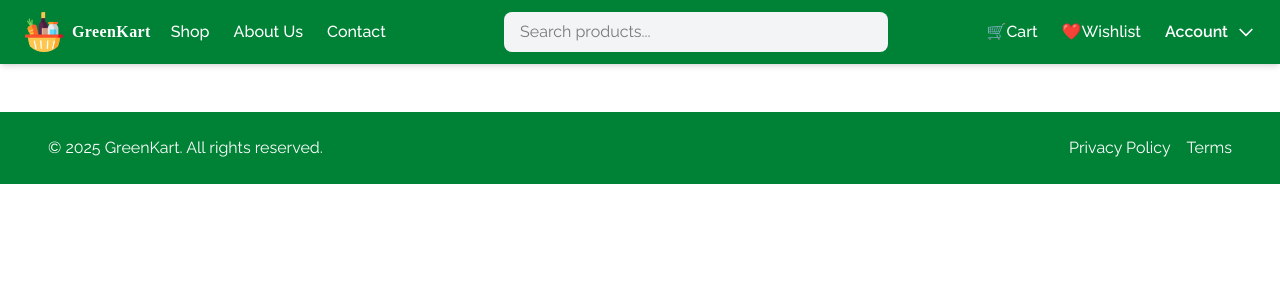
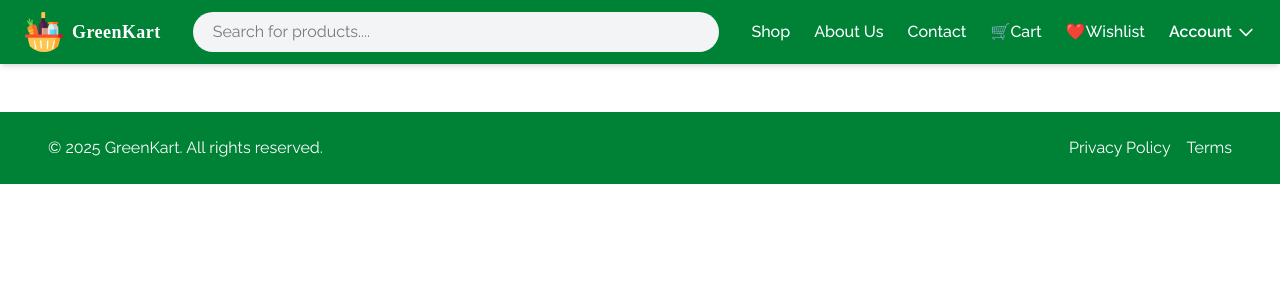
Before and after one commit to subhra2056/grocery-app-project-using-flask-tailwind-css, a Flask app: template website/templates/base.html in a window 1280 px wide. Shown: the top 300 px of the page. Run offline with Flask 3, Linux system fonts and the light colour scheme; the template is opened without the code that fills it, so the values that code supplies are empty; some web fonts are replaced.

Commit message:
changed the base.html

```diff
--- a/website/templates/base.html
+++ b/website/templates/base.html
@@ -27,62 +27,89 @@
 
 <body class="bg-white">
   <!-- Navbar -->
-  <nav class="bg-green-700 text-white px-6 py-3 shadow-md relative z-50">
-    <div class="max-w-7xl mx-auto flex items-center justify-between">
+  <nav class="bg-green-700 text-white shadow-md relative z-50">
+    <div class="max-w-7xl mx-auto flex items-center justify-between px-6 py-3">
 
+      <!-- LEFT: Logo -->
       <div class="flex items-center space-x-2">
         <img src="../static/images/food.png" alt="GreenKart Logo" class="h-10 w-10 rounded-full">
-        <span class="logo-font font-bold tracking-wide">GreenKart</span>
+        <span class="logo-font font-bold tracking-wide text-lg">GreenKart</span>
       </div>
 
-      <div class="px-5 flex items-center space-x-6">
-        <a href="/about" class="hover:text-gray-200 font-medium">Shop</a>
-        <a href="/contact" class="hover:text-gray-200 font-medium">About Us</a>
-        <a href="/contact" class="hover:text-gray-200 font-medium">Contact</a>
+      <!-- CENTER: Search bar (hidden on small screens) -->
+      <div class="hidden md:flex flex-1 px-8">
+        <div class="relative w-full">
+          <input type="text" placeholder="Search for products...."
+            class="w-full px-5 py-2 rounded-full text-black bg-gray-100 focus:outline-none focus:ring-2 focus:ring-green-400">
+
+        </div>
       </div>
 
-      <div class="flex-1 flex justify-center">
-        <input type="text" placeholder="Search products..."
-          class="w-full md:w-96 px-4 py-2 rounded-lg text-black focus:outline-none focus:ring-2 focus:ring-green-400 bg-gray-100">
-      </div>
+      <!-- RIGHT: Links (desktop) -->
+      <div class="hidden md:flex items-center space-x-6 font-medium">
+        <a href="/shop" class="hover:text-gray-200">Shop</a>
+        <a href="/about" class="hover:text-gray-200">About Us</a>
+        <a href="/contact" class="hover:text-gray-200">Contact</a>
 
-      <div class="flex items-center space-x-6">
-        <a href="/cart" class="hover:text-gray-200 font-medium flex items-center space-x-1">
+        <a href="/cart" class="flex items-center hover:text-gray-200 space-x-1">
           🛒 <span class="hidden md:inline">Cart</span>
         </a>
-        <a href="/wishlist" class="hover:text-gray-200 font-medium flex items-center space-x-1">
+        <a href="/wishlist" class="flex items-center hover:text-gray-200 space-x-1">
           ❤️ <span class="hidden md:inline">Wishlist</span>
         </a>
 
         <!-- Account Dropdown -->
         <div class="relative group">
-          <button class="flex items-center space-x-2 focus:outline-none hover:text-gray-200 font-semibold">
+          <button class="flex items-center space-x-1 hover:text-gray-200 font-semibold">
             <span class="hidden md:inline">Account</span>
             <svg class="w-5 h-5" fill="none" stroke="currentColor" stroke-width="2" viewBox="0 0 24 24">
               <path stroke-linecap="round" stroke-linejoin="round" d="M19 9l-7 7-7-7" />
             </svg>
           </button>
-
-          <!-- Dropdown menu -->
           <div
-            class="absolute right-0 mt-2 w-40 bg-white rounded-lg shadow-lg text-black opacity-0 group-hover:opacity-100 transition-opacity z-50">
+            class="absolute right-0 mt-2 w-44 bg-white rounded-lg shadow-lg text-black opacity-0 group-hover:opacity-100 transition-opacity z-50">
             {% if current_user.is_authenticated %}
             <a href="/profile" class="block px-4 py-2 hover:bg-gray-200">Profile</a>
             <a href="/orders" class="block px-4 py-2 hover:bg-gray-200">Orders</a>
             <a href="{{ url_for('auth.login')}}" class="block px-4 py-2 hover:bg-gray-200 text-red-600">Logout</a>
-
             {% else %}
-
             <a href="{{ url_for('auth.Sign_up')}}" class="block px-4 py-2 hover:bg-gray-200">New Account</a>
             <a href="{{ url_for('auth.login') }}" class="block px-4 py-2 hover:bg-gray-200">Login</a>
-
             {% endif %}
           </div>
         </div>
       </div>
 
+      <!-- HAMBURGER (mobile only) -->
+      <button class="md:hidden focus:outline-none"
+        onclick="document.getElementById('mobile-menu').classList.toggle('hidden')">
+        ☰
+      </button>
+    </div>
+
+    <!-- MOBILE MENU (hidden by default) -->
+    <div id="mobile-menu"
+      class="md:hidden hidden flex flex-col space-y-3 px-6 py-4 bg-green-600 text-white font-medium">
+      <!-- Search bar (mobile) -->
+      <div class="relative">
+        <input type="text" placeholder="Search for products..."
+          class="w-full px-4 py-2 rounded-lg text-black bg-gray-100 focus:outline-none focus:ring-2 focus:ring-green-400">
+        <button
+          class="absolute right-2 top-1/2 -translate-y-1/2 bg-green-600 hover:bg-green-500 text-white px-3 py-1 rounded">
+          🔍
+        </button>
+      </div>
+
+      <a href="/shop" class="hover:text-gray-200">Shop</a>
+      <a href="/about" class="hover:text-gray-200">About Us</a>
+      <a href="/contact" class="hover:text-gray-200">Contact</a>
+      <a href="/cart" class="hover:text-gray-200">🛒 Cart</a>
+      <a href="/wishlist" class="hover:text-gray-200">❤️ Wishlist</a>
+      <a href="/profile" class="hover:text-gray-200">👤 Account</a>
     </div>
   </nav>
+
+
 
   {% for message in get_flashed_messages() %}
   <div
--- a/website/templates/profile.html
+++ b/website/templates/profile.html
@@ -16,8 +16,7 @@
     class="min-h-screen flex flex-col bg-gradient-to-b from-green-600 to-green-400 font-['Raleway']">
     <!-- Top Section: Welcome Message + Change Password -->
     <header class="flex justify-between items-center w-full px-8 py-6">
-        <h1 class="text-5xl font-thin tracking-widest drop-shadow-lg text-black"> Welcome, {{ customer.full_name.split('
-            ')[0] }}! </h1>
+        <h1 class="text-5xl font-thin tracking-widest drop-shadow-lg text-black"> Welcome, {{ customer.full_name.split(' ')[0] }}! </h1>
     </header> <!-- Main Content -->
     <div class="flex justify-center w-full mt-12 px-4 lg:px-0"> <!-- Middle: Profile Info -->
         <div class="bg-white rounded-lg p-8 shadow-lg w-full max-w-3xl flex flex-col items-center">
```
